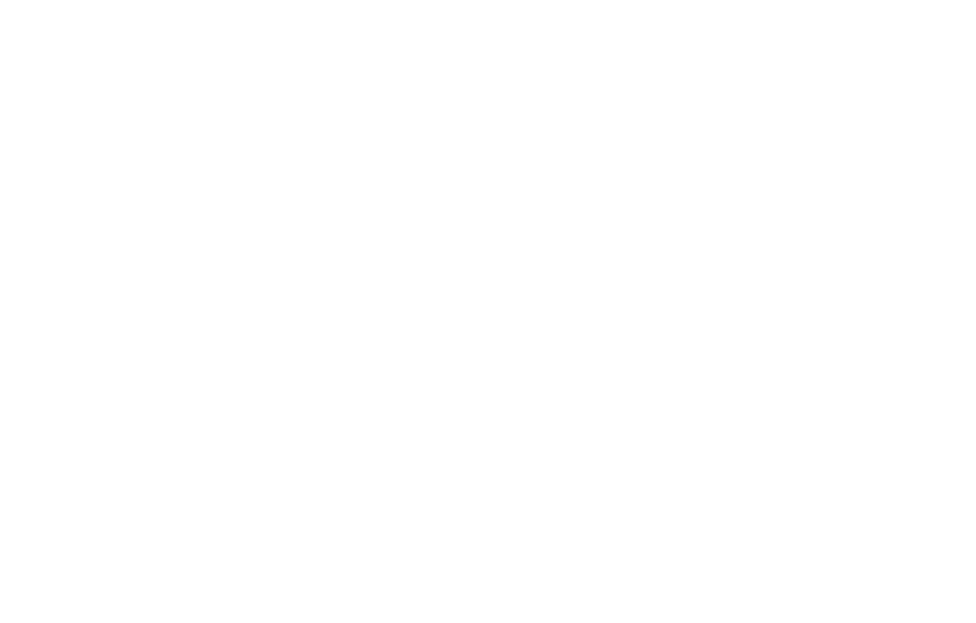
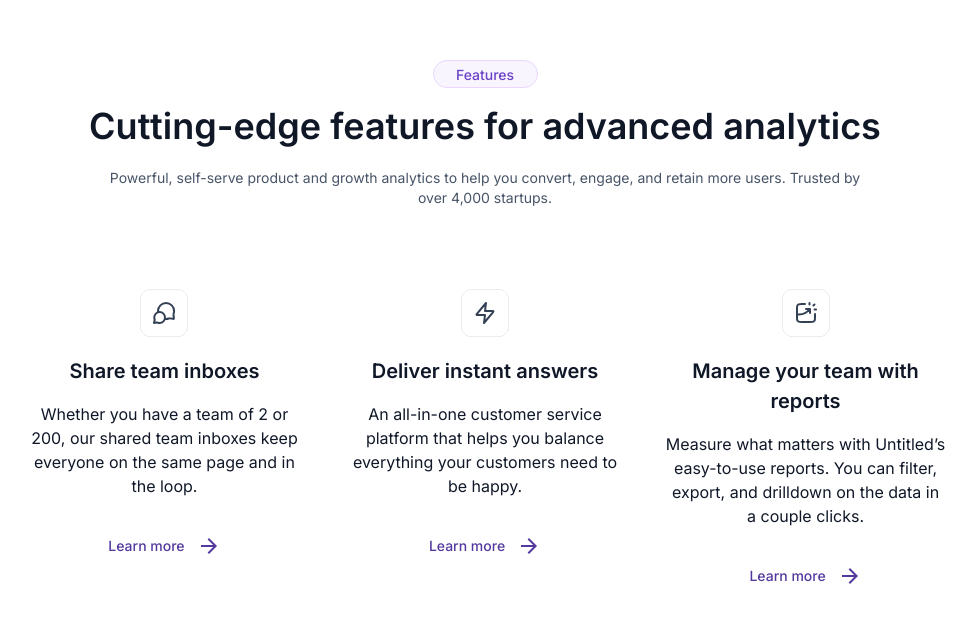
Before and after one commit to odavid10/avilatek-landing, a React (Create React App) app: page / in a window 1280 px wide. Shown: the part 2738-3361 px from the top of the page, without its empty margins (155-1131 px from the left). Before the commit the page ends 2298 px from the top, so only its background shows below. Built offline with nearby package versions, Linux system fonts and the light colour scheme.

Commit message:
Implementando Features Section

```diff
--- a/src/UI/components/Chip.tsx
+++ b/src/UI/components/Chip.tsx
@@ -28,6 +28,7 @@
         variant="h5"
         color={theme.palette.primary.dark}
         fontWeight={weight.medium}
+        align="center"
       >
         {children}
       </Typography>
--- a/src/assets/index.ts
+++ b/src/assets/index.ts
@@ -1,7 +1,10 @@
 export * from "./svg/Grafico";
+export * from "./svg/icons/Chart";
 export * from "./svg/icons/Drive";
 export * from "./svg/icons/Dropbox";
 export * from "./svg/icons/Intercom";
 export * from "./svg/icons/Jira";
 export * from "./svg/icons/Notion";
 export * from "./svg/icons/Slack";
+export * from "./svg/icons/Team";
+export * from "./svg/icons/Zap";
--- /dev/null
+++ b/src/assets/svg/icons/Chart.tsx
@@ -0,0 +1,54 @@
+import { SVGProps } from "react";
+
+export const Chart = (props: SVGProps<SVGSVGElement>) => (
+  <svg
+    xmlns="http://www.w3.org/2000/svg"
+    width={52}
+    height={52}
+    fill="none"
+    {...props}
+  >
+    <g filter="url(#a)">
+      <path
+        stroke="#EAECF0"
+        d="M2.5 11A9.5 9.5 0 0 1 12 1.5h28a9.5 9.5 0 0 1 9.5 9.5v28a9.5 9.5 0 0 1-9.5 9.5H12A9.5 9.5 0 0 1 2.5 39V11Z"
+        shapeRendering="crispEdges"
+      />
+      <path
+        stroke="#344054"
+        strokeLinecap="round"
+        strokeLinejoin="round"
+        strokeWidth={2}
+        d="M25 16h-3.2c-1.68 0-2.52 0-3.162.327a3 3 0 0 0-1.311 1.311C17 18.28 17 19.12 17 20.8v8.4c0 1.68 0 2.52.327 3.162a3 3 0 0 0 1.311 1.311C19.28 34 20.12 34 21.8 34h8.4c1.68 0 2.52 0 3.162-.327a3 3 0 0 0 1.311-1.311C35 31.72 35 30.88 35 29.2V26m-9-5h4v4m-.5-8.5V15m3.94 2.56 1.06-1.06m.01 5h1.5M17 26.347c.652.1 1.32.153 2 .153 4.386 0 8.265-2.172 10.62-5.5"
+      />
+    </g>
+    <defs>
+      <filter
+        id="a"
+        width={52}
+        height={52}
+        x={0}
+        y={0}
+        colorInterpolationFilters="sRGB"
+        filterUnits="userSpaceOnUse"
+      >
+        <feFlood floodOpacity={0} result="BackgroundImageFix" />
+        <feColorMatrix
+          in="SourceAlpha"
+          result="hardAlpha"
+          values="0 0 0 0 0 0 0 0 0 0 0 0 0 0 0 0 0 0 127 0"
+        />
+        <feOffset dy={1} />
+        <feGaussianBlur stdDeviation={1} />
+        <feComposite in2="hardAlpha" operator="out" />
+        <feColorMatrix values="0 0 0 0 0.0627451 0 0 0 0 0.0941176 0 0 0 0 0.156863 0 0 0 0.05 0" />
+        <feBlend in2="BackgroundImageFix" result="effect1_dropShadow_889_511" />
+        <feBlend
+          in="SourceGraphic"
+          in2="effect1_dropShadow_889_511"
+          result="shape"
+        />
+      </filter>
+    </defs>
+  </svg>
+);
--- /dev/null
+++ b/src/assets/svg/icons/Team.tsx
@@ -0,0 +1,54 @@
+import { SVGProps } from "react";
+
+export const Team = (props: SVGProps<SVGSVGElement>) => (
+  <svg
+    xmlns="http://www.w3.org/2000/svg"
+    width={52}
+    height={52}
+    fill="none"
+    {...props}
+  >
+    <g filter="url(#a)">
+      <path
+        stroke="#EAECF0"
+        d="M2.5 11A9.5 9.5 0 0 1 12 1.5h28a9.5 9.5 0 0 1 9.5 9.5v28a9.5 9.5 0 0 1-9.5 9.5H12A9.5 9.5 0 0 1 2.5 39V11Z"
+        shapeRendering="crispEdges"
+      />
+      <path
+        stroke="#344054"
+        strokeLinecap="round"
+        strokeLinejoin="round"
+        strokeWidth={2}
+        d="M20.094 24.229c-.062-.4-.094-.811-.094-1.229 0-4.418 3.605-8 8.053-8 4.447 0 8.052 3.582 8.052 8 0 .998-.184 1.953-.52 2.834-.07.183-.105.275-.12.346a.897.897 0 0 0-.024.194c-.002.073.008.153.028.314l.403 3.27c.043.355.065.532.006.66a.5.5 0 0 1-.257.252c-.13.055-.306.03-.66-.022l-3.184-.467c-.167-.024-.25-.037-.326-.036a.898.898 0 0 0-.2.021c-.074.016-.169.051-.358.122a8.174 8.174 0 0 1-4.07.42M21.632 35C24.596 35 27 32.538 27 29.5S24.596 24 21.632 24c-2.965 0-5.369 2.462-5.369 5.5 0 .61.097 1.198.276 1.747.076.232.114.348.127.427.013.083.015.13.01.213-.005.08-.025.17-.065.351L16 35l2.995-.409c.163-.022.245-.034.316-.033.076 0 .115.005.19.02.07.013.173.05.381.123a5.245 5.245 0 0 0 1.75.299Z"
+      />
+    </g>
+    <defs>
+      <filter
+        id="a"
+        width={52}
+        height={52}
+        x={0}
+        y={0}
+        colorInterpolationFilters="sRGB"
+        filterUnits="userSpaceOnUse"
+      >
+        <feFlood floodOpacity={0} result="BackgroundImageFix" />
+        <feColorMatrix
+          in="SourceAlpha"
+          result="hardAlpha"
+          values="0 0 0 0 0 0 0 0 0 0 0 0 0 0 0 0 0 0 127 0"
+        />
+        <feOffset dy={1} />
+        <feGaussianBlur stdDeviation={1} />
+        <feComposite in2="hardAlpha" operator="out" />
+        <feColorMatrix values="0 0 0 0 0.0627451 0 0 0 0 0.0941176 0 0 0 0 0.156863 0 0 0 0.05 0" />
+        <feBlend in2="BackgroundImageFix" result="effect1_dropShadow_889_687" />
+        <feBlend
+          in="SourceGraphic"
+          in2="effect1_dropShadow_889_687"
+          result="shape"
+        />
+      </filter>
+    </defs>
+  </svg>
+);
--- /dev/null
+++ b/src/assets/svg/icons/Zap.tsx
@@ -0,0 +1,54 @@
+import { SVGProps } from "react";
+
+export const Zap = (props: SVGProps<SVGSVGElement>) => (
+  <svg
+    xmlns="http://www.w3.org/2000/svg"
+    width={52}
+    height={52}
+    fill="none"
+    {...props}
+  >
+    <g filter="url(#a)">
+      <path
+        stroke="#EAECF0"
+        d="M2.5 11A9.5 9.5 0 0 1 12 1.5h28a9.5 9.5 0 0 1 9.5 9.5v28a9.5 9.5 0 0 1-9.5 9.5H12A9.5 9.5 0 0 1 2.5 39V11Z"
+        shapeRendering="crispEdges"
+      />
+      <path
+        stroke="#344054"
+        strokeLinecap="round"
+        strokeLinejoin="round"
+        strokeWidth={2}
+        d="m27 15-8.907 10.688c-.348.418-.523.628-.525.805a.5.5 0 0 0 .185.396c.138.111.41.111.955.111H26l-1 8 8.907-10.688c.348-.418.523-.628.525-.805a.5.5 0 0 0-.185-.396c-.138-.111-.41-.111-.955-.111H26l1-8Z"
+      />
+    </g>
+    <defs>
+      <filter
+        id="a"
+        width={52}
+        height={52}
+        x={0}
+        y={0}
+        colorInterpolationFilters="sRGB"
+        filterUnits="userSpaceOnUse"
+      >
+        <feFlood floodOpacity={0} result="BackgroundImageFix" />
+        <feColorMatrix
+          in="SourceAlpha"
+          result="hardAlpha"
+          values="0 0 0 0 0 0 0 0 0 0 0 0 0 0 0 0 0 0 127 0"
+        />
+        <feOffset dy={1} />
+        <feGaussianBlur stdDeviation={1} />
+        <feComposite in2="hardAlpha" operator="out" />
+        <feColorMatrix values="0 0 0 0 0.0627451 0 0 0 0 0.0941176 0 0 0 0 0.156863 0 0 0 0.05 0" />
+        <feBlend in2="BackgroundImageFix" result="effect1_dropShadow_889_622" />
+        <feBlend
+          in="SourceGraphic"
+          in2="effect1_dropShadow_889_622"
+          result="shape"
+        />
+      </filter>
+    </defs>
+  </svg>
+);
--- a/src/components/IntegrationsCard.tsx
+++ b/src/components/IntegrationsCard.tsx
@@ -11,6 +11,7 @@
   subtitle,
   icon,
   index = 0,
+  textButton,
 }: Pros) => {
   return (
     <Grid
@@ -55,7 +56,7 @@
             marginTop: "20px",
           }}
         >
-          View integration <ArrowForwardIcon style={{ marginLeft: "12px" }} />
+          {textButton} <ArrowForwardIcon style={{ marginLeft: "12px" }} />
         </UIButton>
       </Grid>
     </Grid>
--- a/src/interfaces/index.ts
+++ b/src/interfaces/index.ts
@@ -7,4 +7,5 @@
   subtitle: string;
   index?: number;
   icon?: Element | any;
+  textButton?: string;
 }
--- a/src/pages/LandingPage.tsx
+++ b/src/pages/LandingPage.tsx
@@ -1,10 +1,11 @@
-import { IntegrationsSection, MainSection } from "../views";
+import { FeaturesSection, IntegrationsSection, MainSection } from "../views";
 
 export const LandingPage = () => {
   return (
     <>
       <MainSection />
       <IntegrationsSection />
+      <FeaturesSection />
     </>
   );
 };
--- /dev/null
+++ b/src/views/FeaturesSection.tsx
@@ -0,0 +1,83 @@
+// material-ui
+import { Box, Grid, Typography } from "@mui/material";
+
+// project imports
+import { weight } from "../UI";
+import { UIChip } from "../UI/components/Chip";
+import { IntegrationsCard } from "../components";
+import { IntegrationsProps } from "../interfaces";
+import { Chart, Team, Zap } from "../assets";
+
+const features: IntegrationsProps[] = [
+  {
+    icon: <Team />,
+    title: "Share team inboxes",
+    subtitle:
+      "Whether you have a team of 2 or 200, our shared team inboxes keep everyone on the same page and in the loop.",
+  },
+  {
+    icon: <Zap />,
+    title: "Deliver instant answers",
+    subtitle:
+      "An all-in-one customer service platform that helps you balance everything your customers need to be happy.",
+  },
+  {
+    icon: <Chart />,
+    title: "Manage your team with reports",
+    subtitle:
+      "Measure what matters with Untitled’s easy-to-use reports. You can filter, export, and drilldown on the data in a couple clicks.",
+  },
+];
+
+export const FeaturesSection = () => {
+  return (
+    <Box mt={"600px"} paddingX={"14%"}>
+      <Grid container direction={"column"} alignItems={"center"} mb={"16px"}>
+        <Grid item xs={12}>
+          <UIChip>Features</UIChip>
+        </Grid>
+      </Grid>
+      <Typography
+        variant="h2"
+        color="text.primary"
+        fontWeight={weight["semi-bold"]}
+        align="center"
+        mb={"20px"}
+      >
+        Cutting-edge features for advanced analytics
+      </Typography>
+
+      <Typography
+        variant="h5"
+        color="text.secondary"
+        fontWeight={weight.regular}
+        align="center"
+        mx={"auto"}
+        maxWidth={"768px"}
+        mb={"64px"}
+      >
+        Powerful, self-serve product and growth analytics to help you convert,
+        engage, and retain more users. Trusted by over 4,000 startups.
+      </Typography>
+      <Grid
+        container
+        spacing={5}
+        direction={"row"}
+        justifyContent={"center"}
+        mb={"100px"}
+      >
+        {features.map((features, index) => (
+          <Grid item xs={12} sm={12} md={4} key={features.title}>
+            <IntegrationsCard
+              index={index}
+              icon={features.icon}
+              title={features.title}
+              subtitle={features.subtitle}
+              textButton="Learn more"
+            />
+          </Grid>
+        ))}
+      </Grid>
+    </Box>
+  );
+};
--- a/src/views/IntegrationsSection.tsx
+++ b/src/views/IntegrationsSection.tsx
@@ -91,6 +91,7 @@
               icon={app.icon}
               title={app.title}
               subtitle={app.subtitle}
+              textButton="View integration"
             />
           </Grid>
         ))}
--- a/src/views/index.ts
+++ b/src/views/index.ts
@@ -1,2 +1,4 @@
+export * from "./CTASection";
+export * from "./FeaturesSection";
 export * from "./IntegrationsSection";
 export * from "./MainSection";
```
